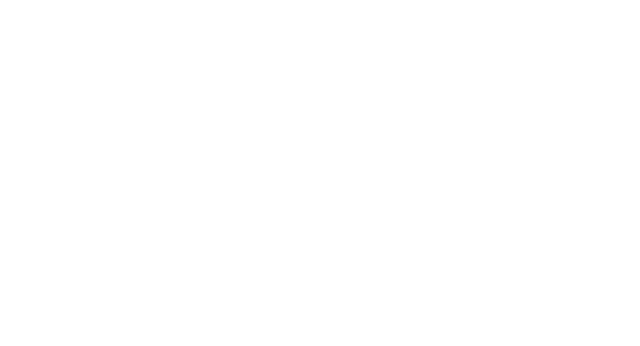
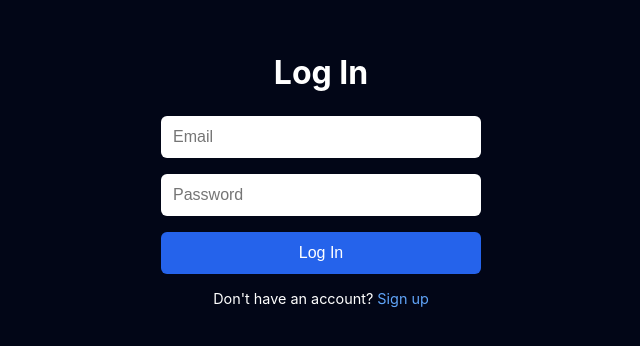
Before and after one commit to joannanguyen1/Virtual-Economist, a React (Create React App) app in the folder frontend/: page /login in a window 1280 px wide. Before the commit this address had no page. Shown: the part 224-570 px from the top of the page, without its empty margins (319-959 px from the left). Built offline with nearby package versions, Linux system fonts and the light colour scheme.

Commit message:
signup/login page

```diff
--- a/frontend/src/App.tsx
+++ b/frontend/src/App.tsx
@@ -1,21 +1,19 @@
 import React from "react";
-import { BrowserRouter as Router, Routes, Route } from "react-router-dom";
+import { BrowserRouter, Route, Routes } from "react-router-dom";
 import LandingPage from "./pages/LandingPage";
-import Dashboard from "./pages/Dashboard";
-import HousingAgent from "./pages/HousingAgent";
-import MarketAgent from "./pages/MarketAgent";
+import LoginPage from "./pages/LoginPage";
+import SignupPage from "./pages/SignupPage";
 
 const App: React.FC = () => {
   return (
-    <Router>
-      <Routes>
-        <Route path="/" element={<LandingPage />} />
-        <Route path="/dashboard" element={<Dashboard />} />
-        <Route path="/housing" element={<HousingAgent />} />
-        <Route path="/market" element={<MarketAgent />} />
-      </Routes>
-    </Router>
-  );
+    <BrowserRouter>
+    <Routes>
+        <Route path="/" element = {<LandingPage />} />
+        <Route path="/login" element = {<LoginPage />} />
+        <Route path="/signup" element = {<SignupPage />} />
+    </Routes>
+    </BrowserRouter>
+  )
 };
 
 export default App;
--- a/frontend/src/pages/LandingPage.tsx
+++ b/frontend/src/pages/LandingPage.tsx
@@ -4,8 +4,6 @@ import Navbar from "../components/Navbar";
 import "../styles/landing.css";
 
 const LandingPage: React.FC = () => {
-  const navigate = useNavigate();
-
   return (
     <>
       <Navbar />
@@ -17,7 +15,7 @@ const LandingPage: React.FC = () => {
             trends.
           </p>
           <div className="landing-actions">
-            <button className="primary" onClick={() => navigate("/dashboard")}>Get Started</button>
+            <button className="primary">Get Started</button>
             <button className="secondary">Learn More</button>
           </div>
         </header>
--- /dev/null
+++ b/frontend/src/pages/LoginPage.tsx
@@ -0,0 +1,23 @@
+import { Link } from 'react-router-dom'
+import '../styles/auth.css'
+
+const LoginPage = () => {
+    return (
+        <div className='auth-container'>
+            <h1>Log In</h1>
+
+            <form className='auth-form'>
+                <input type="email" placeholder='Email' />
+                <input type="password" placeholder='Password'/>
+
+                <button type = "submit">Log In</button>
+            </form>
+
+            <p className="auth-footer">
+                Don't have an account? <Link to="/signup">Sign up</Link>
+            </p>
+        </div>
+    )
+}
+
+export default LoginPage
--- /dev/null
+++ b/frontend/src/pages/SignupPage.tsx
@@ -0,0 +1,24 @@
+import { Link } from 'react-router-dom'
+import '../styles/auth.css'
+
+const SignupPage = () => {
+    return (
+        <div className='auth-container'>
+            <h1>Sign Up</h1>
+
+            <form className='auth-form'>
+                <input type="text" placeholder="Full Name" />
+                <input type="email" placeholder='Email' />
+                <input type="password" placeholder="Password" />
+                <button type="submit">Sign Up</button>
+            </form>
+
+            <p className='auth-footer'>
+                Already have an account? <Link to="/login">Log in</Link>
+            </p>
+
+        </div>
+    )
+}
+
+export default SignupPage
--- /dev/null
+++ b/frontend/src/styles/auth.css
@@ -0,0 +1,47 @@
+.auth-container {
+    min-height: 100vh;
+    background: #020617;
+    color: white;
+    display: flex;
+    flex-direction: column;
+    align-items: center;
+    justify-content: center;
+  }
+
+  .auth-container h1 {
+    margin-bottom: 1.5rem;
+  }
+
+  .auth-form {
+    width: 320px;
+    display: flex;
+    flex-direction: column;
+    gap: 1rem;
+  }
+
+  .auth-form input {
+    padding: 0.75rem;
+    border-radius: 6px;
+    border: none;
+    font-size: 1rem;
+  }
+
+  .auth-form button {
+    padding: 0.75rem;
+    border-radius: 6px;
+    border: none;
+    background-color: #2563eb;
+    color: white;
+    font-size: 1rem;
+    cursor: pointer;
+  }
+
+  .auth-footer {
+    margin-top: 1rem;
+    font-size: 0.9rem;
+  }
+
+  .auth-footer a {
+    color: #60a5fa;
+    text-decoration: none;
+  }
```
Also changed, not shown: 1 other file (tests, documents, lock files or other folders).
